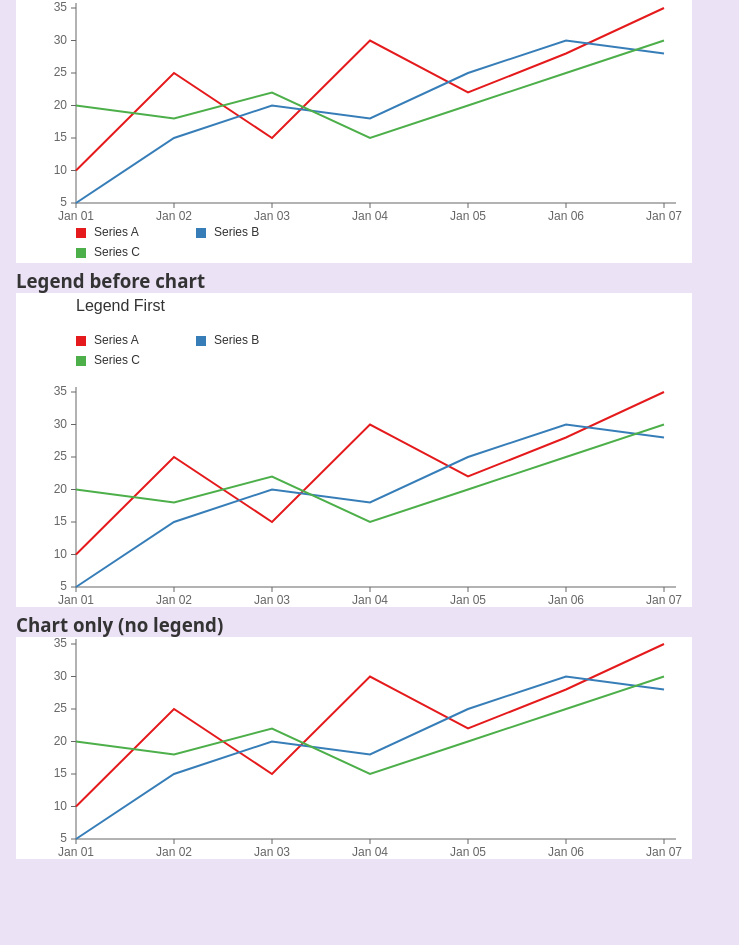
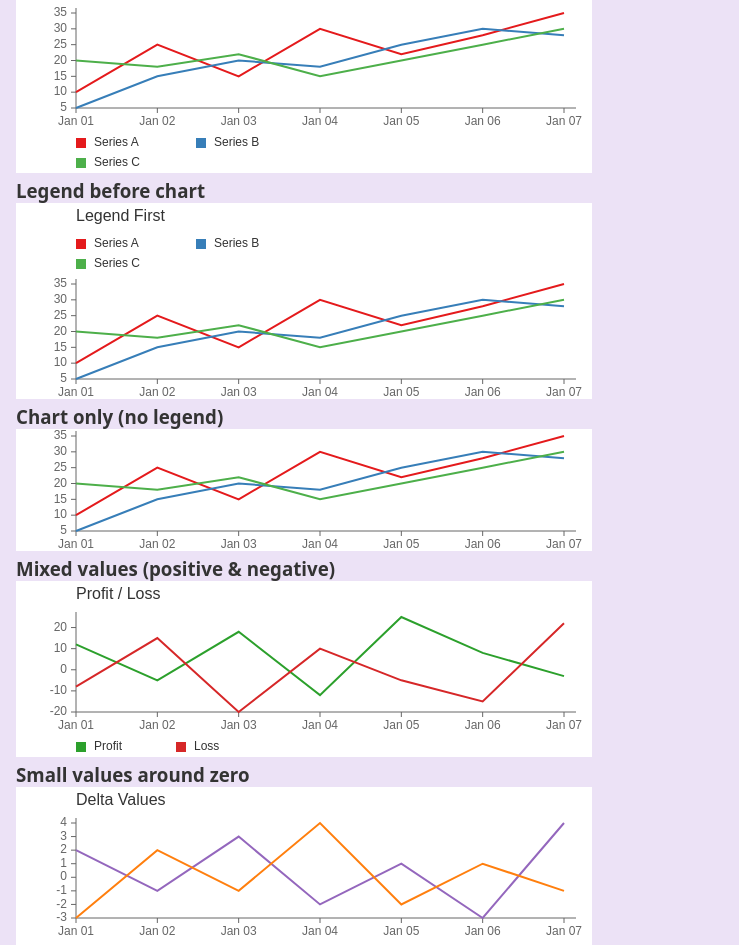
Before and after one commit to Joxter/chart, a React (Vite) app: page / in a window 1280 px wide. Shown: the part 72-1017 px from the top of the page, without its empty margins (0-739 px from the left). Before the commit the page ends 952 px from the top, so only its background shows below. Built offline with nearby package versions, Linux system fonts and the light colour scheme.

Commit message:
simplify layoutRows, more examples

```diff
--- a/src/ChartPg.tsx
+++ b/src/ChartPg.tsx
@@ -10,9 +10,8 @@
  *   timeFormat: fn         - (date: Date) => string for x-axis labels
  *   legendWidth: number[]  - column widths for legend, e.g. [120, 120] = 2 columns
  *   showAxis: boolean      - show X/Y axes
- *   layoutRows: []         - vertical order of elements with spacing
- *                            e.g. ["title", 12, "chart", 16, "legend"]
- *                            numbers = pixel spacing between elements
+ *   layoutRows: []         - vertical order of elements, e.g. ["title", "chart", "legend"]
+ *                            GAP constant controls spacing between elements
  *
  * LAYOUT:
  *   - Elements positioned with absolute coords (no <g transform>)
@@ -26,6 +25,7 @@
  *   AXIS     - leftWidth, bottomHeight, fontSize, tickSize, tickCount
  *   LEGEND   - rowHeight, colorBoxSize, fontSize
  *   PADDING  - top, right (outer SVG margins)
+ *   GAP      - spacing between layout elements
  */
 
 import * as d3 from "d3";
@@ -44,7 +44,7 @@ type TimeSeriesChartProps = {
   timeFormat: (date: Date) => string;
   legendWidth: number[];
   showAxis: boolean;
-  layoutRows: ("title" | "legend" | "chart" | number)[];
+  layoutRows: ("title" | "legend" | "chart")[];
 };
 
 const TITLE = {
@@ -55,8 +55,8 @@ const TITLE = {
 };
 
 const CHART = {
-  width: 600,
-  height: 200,
+  width: 500,
+  height: 100,
   lineWidth: 2,
   inset: {
     top: 5,
@@ -89,6 +89,8 @@ const LEGEND = {
   color: "#333",
 };
 
+const GAP = 5;
+
 type Layout = {
   totalWidth: number;
   totalHeight: number;
@@ -119,10 +121,15 @@ function calculateLayout(props: TimeSeriesChartProps): Layout {
   let axisXLayout: Layout["axisX"] = null;
   let legendLayout: Layout["legend"] = null;
 
-  for (const item of props.layoutRows) {
-    if (typeof item === "number") {
-      currentY += item;
-    } else if (item === "title") {
+  for (let i = 0; i < props.layoutRows.length; i++) {
+    const item = props.layoutRows[i];
+
+    // Add gap before element (except first)
+    if (i > 0) {
+      currentY += GAP;
+    }
+
+    if (item === "title") {
       if (props.title !== null) {
         titleLayout = { x: chartX, y: currentY };
         currentY += TITLE.height;
@@ -449,6 +456,16 @@ const testTimeSeries: TimeSeriesItem[] = [
   { label: "Series C", color: "#4daf4a", data: [20, 18, 22, 15, 20, 25, 30] },
 ];
 
+const mixedTimeSeries: TimeSeriesItem[] = [
+  { label: "Profit", color: "#2ca02c", data: [12, -5, 18, -12, 25, 8, -3] },
+  { label: "Loss", color: "#d62728", data: [-8, 15, -20, 10, -5, -15, 22] },
+];
+
+const aroundZeroSeries: TimeSeriesItem[] = [
+  { label: "Delta A", color: "#9467bd", data: [2, -1, 3, -2, 1, -3, 4] },
+  { label: "Delta B", color: "#ff7f0e", data: [-3, 2, -1, 4, -2, 1, -1] },
+];
+
 const formatDate = (d: Date) => d3.timeFormat("%b %d")(d);
 
 export function ChartPg() {
@@ -462,7 +479,7 @@ export function ChartPg() {
         timeFormat={formatDate}
         legendWidth={[120, 120]}
         showAxis={true}
-        layoutRows={["title", 0, "chart", 0, "legend"]}
+        layoutRows={["title", "chart", "legend"]}
       />
 
       <h3>Legend before chart</h3>
@@ -473,7 +490,7 @@ export function ChartPg() {
         timeFormat={formatDate}
         legendWidth={[120, 120]}
         showAxis={true}
-        layoutRows={["title", 12, "legend", 16, "chart"]}
+        layoutRows={["title", "legend", "chart"]}
       />
 
       <h3>Chart only (no legend)</h3>
@@ -485,6 +502,28 @@ export function ChartPg() {
         showAxis={true}
         layoutRows={["chart"]}
       />
+
+      <h3>Mixed values (positive & negative)</h3>
+      <TimeSeriesChart
+        title="Profit / Loss"
+        timeSeries={mixedTimeSeries}
+        time={testTime}
+        timeFormat={formatDate}
+        legendWidth={[100, 100]}
+        showAxis={true}
+        layoutRows={["title", "chart", "legend"]}
+      />
+
+      <h3>Small values around zero</h3>
+      <TimeSeriesChart
+        title="Delta Values"
+        timeSeries={aroundZeroSeries}
+        time={testTime}
+        timeFormat={formatDate}
+        legendWidth={[100, 100]}
+        showAxis={true}
+        layoutRows={["title", "chart", "legend"]}
+      />
     </div>
   );
 }
```
